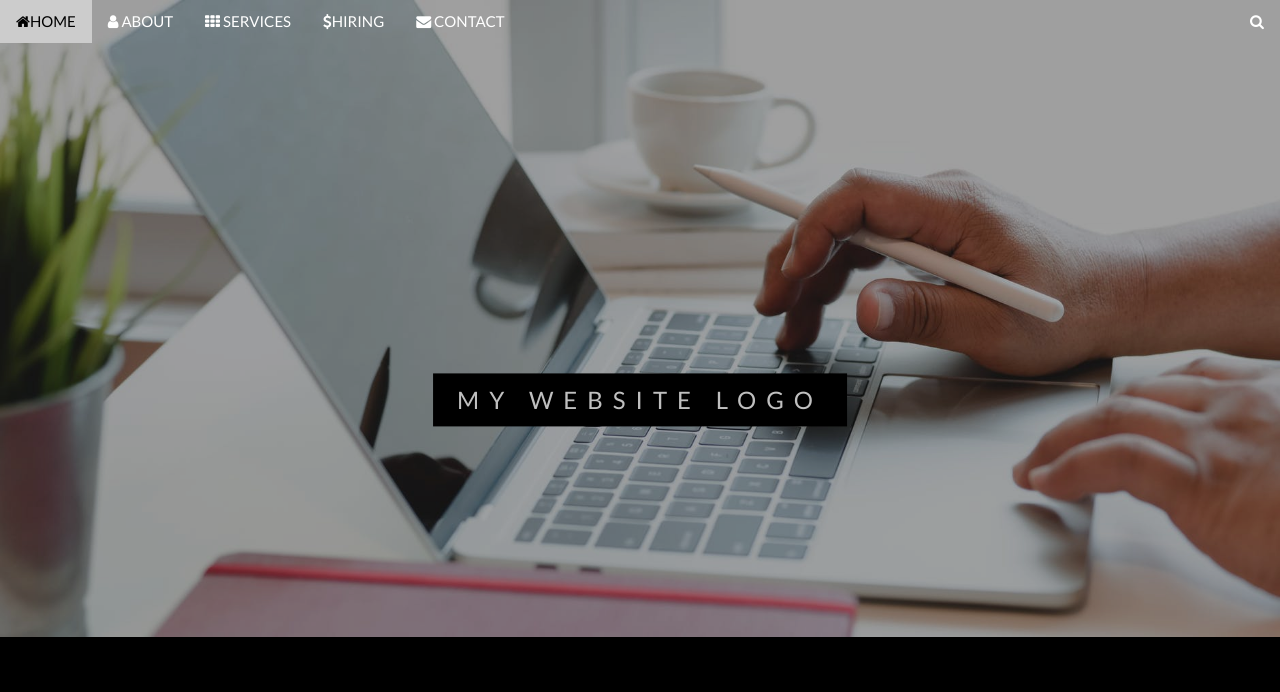
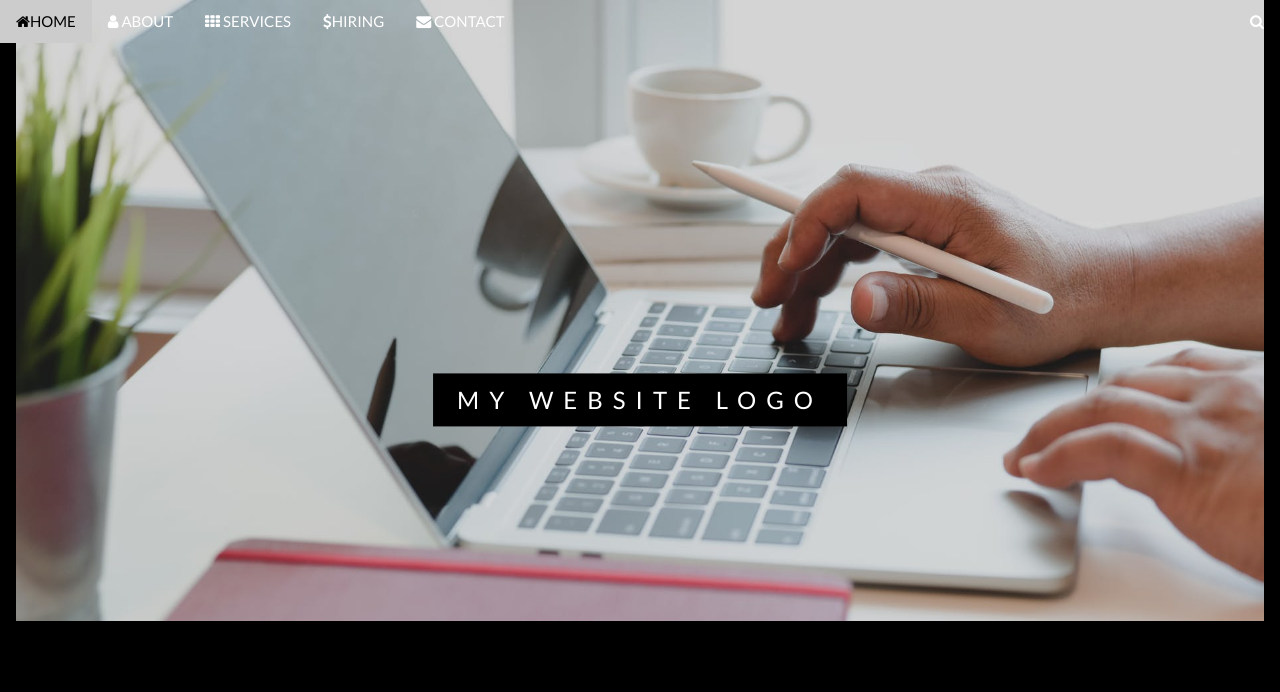
Before and after one commit to Neema2018/Zero-Seven-Ltd, a plain HTML site: page index.html in a window 1280 px wide. Shown: the top 692 px of the page. Drawn offline with nearby package versions, Linux system fonts and the light colour scheme.

Commit message:
added home page

```diff
--- a/index.html
+++ b/index.html
@@ -269,8 +269,8 @@ a {
 </div>
 
 <!-- First Parallax Image with Logo Text -->
-<div class="bgimg-1 w3-display-container w3-opacity-min" id="home">
-    <img src="IMAGES/home3.jpeg" style="width: 100%;">
+<div class="w3-container w3-center" style="width: 100%;" id="home">
+  <img src="IMAGES/home3.jpeg" width="100%">
   <div class="w3-display-middle" style="white-space:nowrap;">
     <span class="w3-center w3-padding-large w3-black w3-xlarge w3-wide w3-animate-opacity">MY <span class="w3-hide-small">WEBSITE</span> LOGO</span>
   </div>
```
